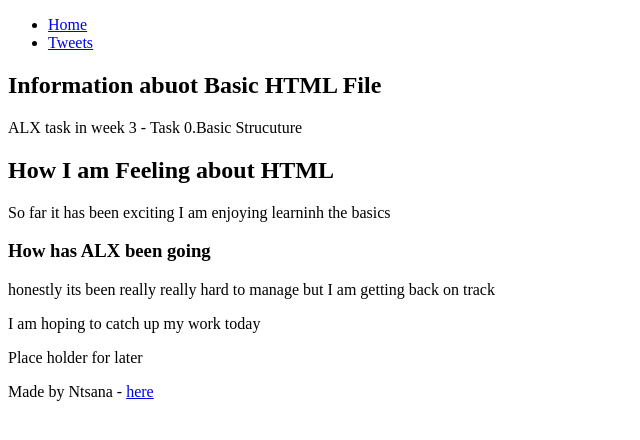
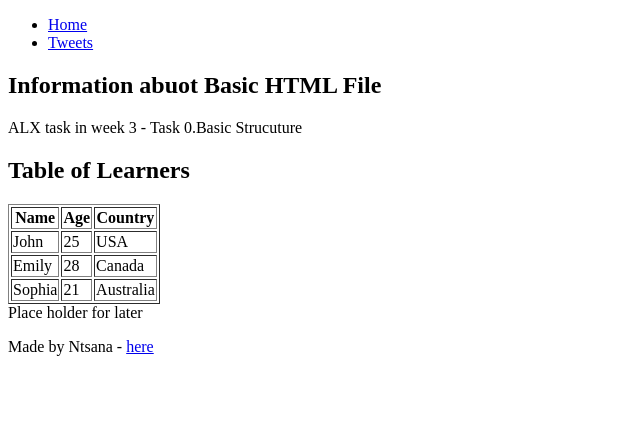
Before and after one commit to ntsana/My_First_Portfolio, a plain HTML site: page html_basic/index.html in a window 1280 px wide. Shown: the whole page, without its empty margins (0-640 px from the left). Drawn offline with Linux system fonts and the light colour scheme.

Commit message:
updated index.html

```diff
--- a/html_basic/index.html
+++ b/html_basic/index.html
@@ -18,12 +18,34 @@
             <article>
                 <h1> Information abuot Basic HTML File</h1>
                 <p> ALX task in week 3 - Task 0.Basic Strucuture</p>
-                <h2> How I am Feeling about HTML</h2>
-                <p> So far it has been exciting I am enjoying learninh the basics</p>
 
-                <h3> How has ALX been going </h3>
-                <p> honestly its been really really hard to manage but I am getting back on track</p>
-                <p> I am hoping to catch up my work today</p>
+                <h2>Table of Learners</h2>
+                <table border="1">
+                    <thead>
+                        <tr>
+                            <th>Name</th>
+                            <th>Age</th>
+                            <th>Country</th>
+                        </tr>
+                    </thead>
+                    <tbody>
+                        <tr>
+                            <td>John</td>
+                            <td>25</td>
+                            <td>USA</td>
+                        </tr>
+                        <tr>
+                            <td>Emily</td>
+                            <td>28</td>
+                            <td>Canada</td>
+                        </tr>
+                        <tr>
+                            <td>Sophia</td>
+                            <td>21</td>
+                            <td>Australia</td>
+                        </tr>
+                    </tbody>
+                </table>
             </article>
 
             <aside>
```
